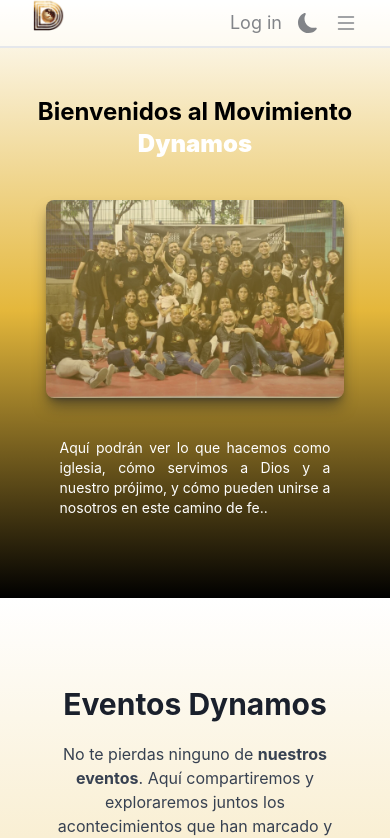
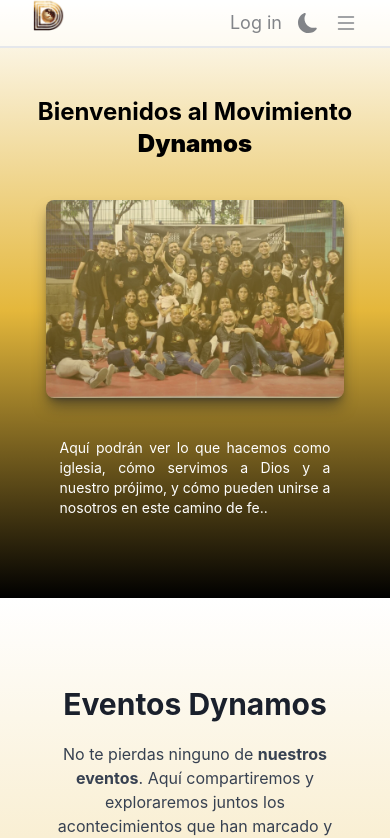
Before and after one commit to mateodevcode/dynamos-movimiento, a React (Vite) app: page /dynamos-movimiento/ in a window 390 px wide. Shown: the top 838 px of the page. Built offline with nearby package versions, Linux system fonts and the light colour scheme.

Commit message:
Se actualizo el color de titulo de la pagina

```diff
--- a/src/components/Bienvenida.jsx
+++ b/src/components/Bienvenida.jsx
@@ -10,7 +10,7 @@
       <div className="w-10/12 flex md:flex-row md:pb-24 sm:flex-col sm:justify-center sm:items-center">
         <div className="flex flex-col md:w-11/12 md:text-left md:m-10 md:mt-32 sm:mt-12">
           <h2 className="md:text-6xl md:text-left font-bold md:mb-10 sm:text-2xl sm:text-center sm:mb-10 text-white sm:text-black dark:sm:text-white">
-            Bienvenidos al Movimiento <strong className='text-black sm:text-white'>Dynamos</strong>
+            Bienvenidos al Movimiento <strong className='text-black lg:text-white md:text-white'>Dynamos</strong>
           </h2>
           <p className="md:flex md:text-xl text-gray-200 sm:mb-5 sm:hidden">
             Aquí podrán ver lo que hacemos como iglesia, cómo servimos a Dios y
```
